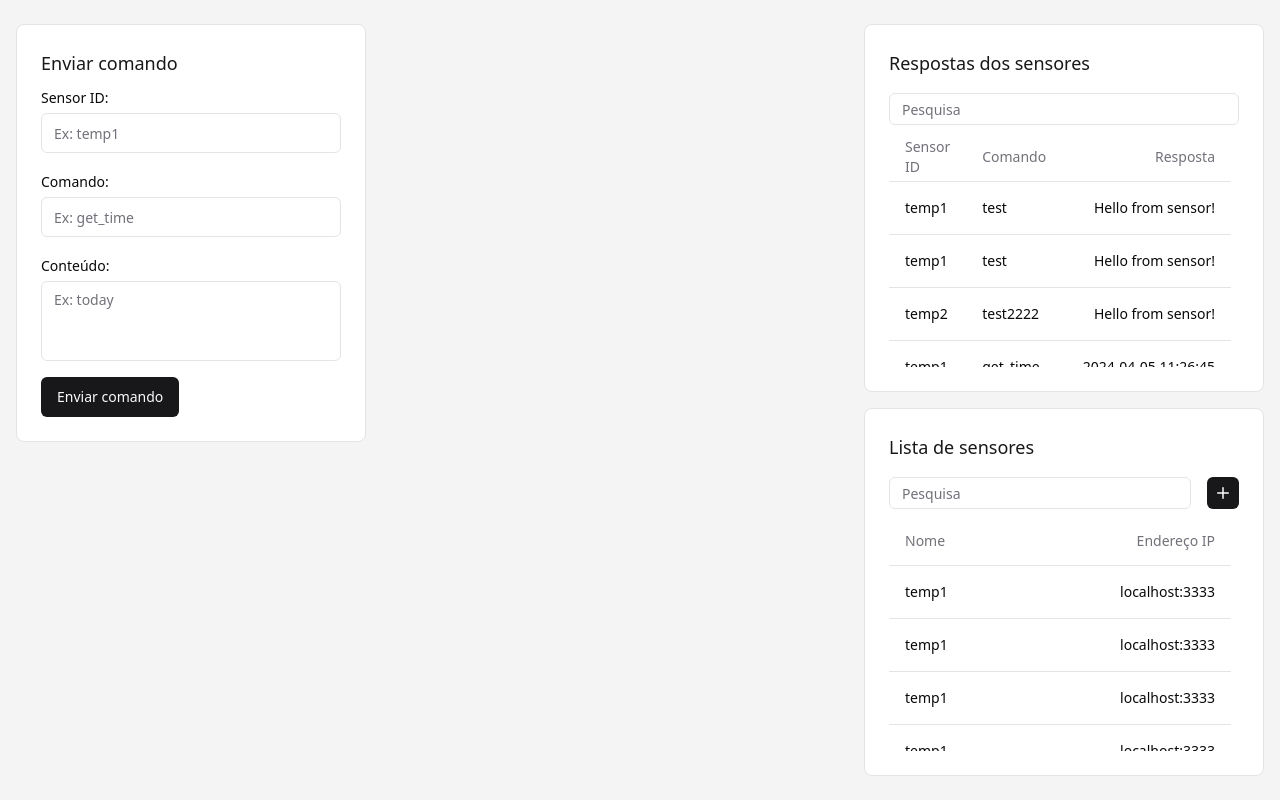
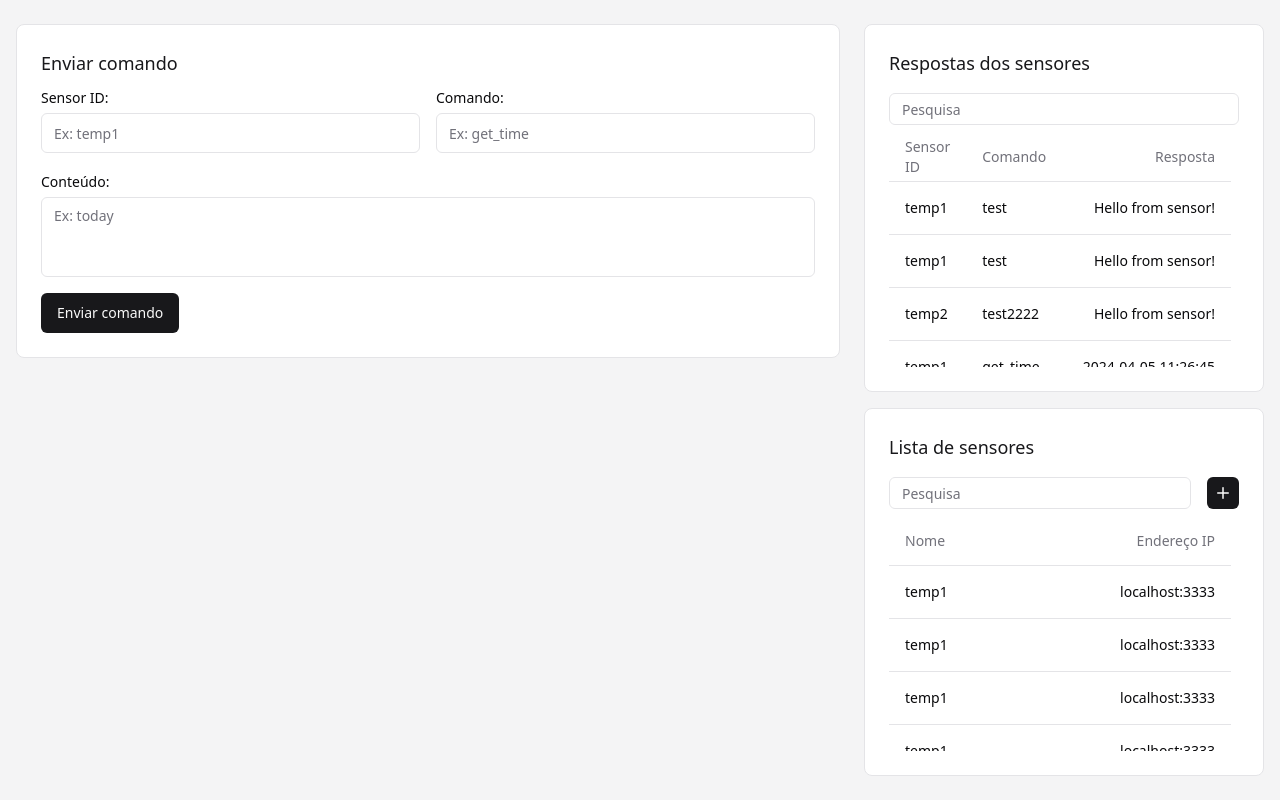
Before and after one commit to jnaraujo/tec502-iot-connect, a React (Vite) app in the folder client/: page / in a window 1280 px wide. Built offline with nearby package versions, Linux system fonts and the light colour scheme; a small style sheet from the web is missing.

Commit message:
feat: improved send command box

```diff
--- a/client/src/components/send-command.tsx
+++ b/client/src/components/send-command-box.tsx
@@ -5,11 +5,12 @@ import { Textarea } from "@/components/ui/textarea"
 
 export function SendCommandBox() {
   return (
-    <article className="bg-background flex w-[350px] flex-col space-y-2 rounded-lg border p-6">
+    <article className="bg-background flex flex-col space-y-2 rounded-lg border p-6">
       <h2 className="text-lg font-medium text-zinc-900">Enviar comando</h2>
 
       <form className="flex flex-1 flex-col justify-between gap-4">
         <div className="flex flex-col gap-4">
+          <div className="grid grid-cols-2 gap-4">
             <div className="space-y-1">
               <Label htmlFor="command">Sensor ID:</Label>
               <Input
@@ -20,7 +21,6 @@ export function SendCommandBox() {
                 required
               />
             </div>
-
             <div className="space-y-1">
               <Label htmlFor="command">Comando:</Label>
               <Input
@@ -31,6 +31,8 @@ export function SendCommandBox() {
                 required
               />
             </div>
+          </div>
+
           <div className="space-y-1">
             <Label htmlFor="content">Conteúdo:</Label>
             <Textarea
--- a/client/src/routes/home.tsx
+++ b/client/src/routes/home.tsx
@@ -1,17 +1,16 @@
-import { SendCommandBox } from "@/components/send-command"
+import { SendCommandBox } from "@/components/send-command-box"
 import { SensorListBox } from "@/components/sensor-list-box"
 import { SensorResponseListBox } from "@/components/sensor-response-list-box"
 
 export function Home() {
   return (
     <main className="container grid h-screen grid-cols-[1fr_400px] gap-6 py-6">
-      <section className="grid h-fit grid-cols-2">
+      <section className="grid h-fit">
         <SendCommandBox />
       </section>
 
       <section className="grid h-full grid-rows-2 gap-4 overflow-auto">
         <SensorResponseListBox />
-
         <SensorListBox />
       </section>
     </main>
```
Lines whose indentation alone changed are shown as unchanged.
